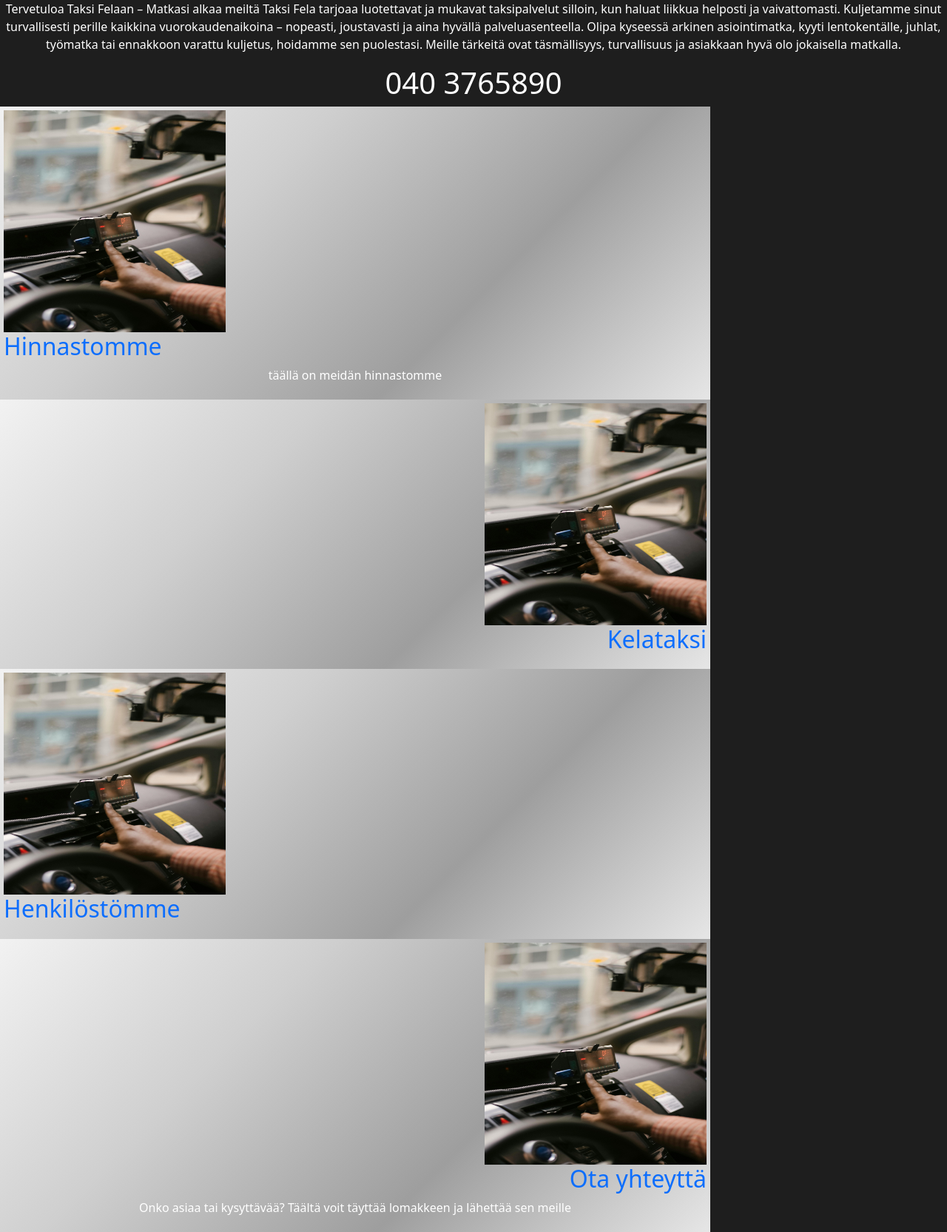
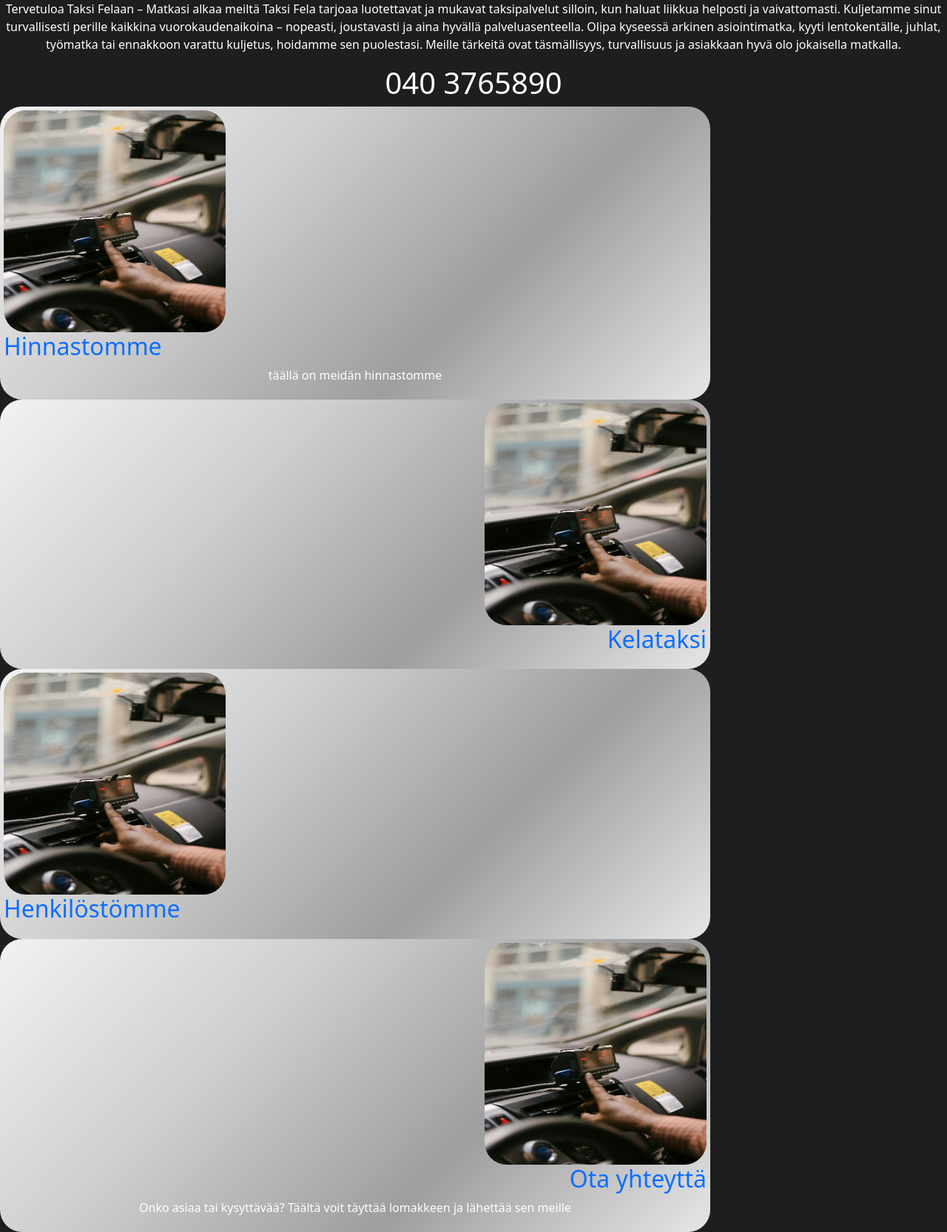
Before and after one commit to Antmar08/Taksifela, a PHP site: page /etusivu.html in a window 1280 px wide. Shown: the part 195-1860 px from the top of the page at 74% size. Run offline with PHP 8.4, Linux system fonts and the light colour scheme.

Commit message:
Update style.css

```diff
--- a/suomi/style.css
+++ b/suomi/style.css
@@ -21,7 +21,6 @@ body {
     gap: 20px;
     background: black;
     padding: 15px 20px;
-    border-radius: 8px;
     justify-content: center;
     align-content: center;
 }
@@ -75,6 +74,7 @@ h1, p {
 img {
     width: 300px;
     height: 300px;
+    border-radius: 30px;
 }
 
 /* Etusivun kuvien/linkkien tyylit */
@@ -116,6 +116,7 @@ img {
 );
     margin: 5x;
     float: left;
+    border-radius: 30px;
 }
 
 .kuva1 {
@@ -132,6 +133,7 @@ img {
 );
     margin: 5x;
     float: left;
+    border-radius: 30px;
 }
 
 /* Ota yhteyttä sivun formi */
```
